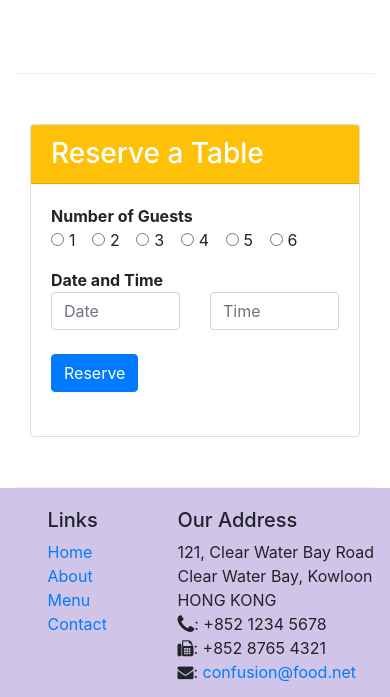
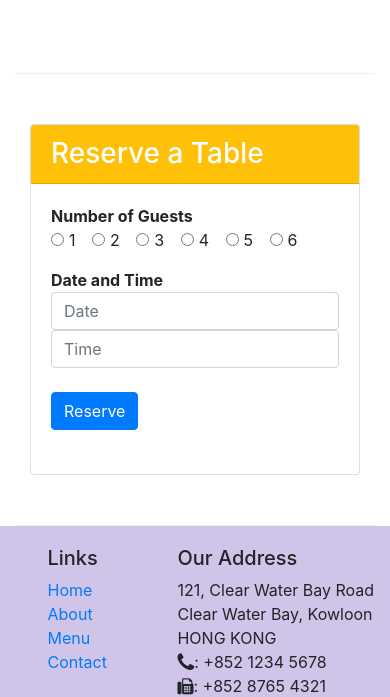
Before and after one commit to nebooz/coursera-boot, a website: page index.html in a window 390 px wide. Shown: the part 1710-2407 px from the top of the page. Drawn offline with nearby package versions, Linux system fonts and the light colour scheme.

Commit message:
xs grid adjustments

```diff
--- a/index.html
+++ b/index.html
@@ -159,11 +159,11 @@
                             <dd class="col-12 col-sm-9">
                                 <form>
                                     <div class="form-group row">
-                                        <div class="col">
+                                        <div class="col-12 col-sm-6">
                                             <input type="text" class="form-control" id="date" name="date"
                                                 placeholder="Date">
                                         </div>
-                                        <div class="col">
+                                        <div class="col-12 col-sm-6">
                                             <input type="text" class="form-control" id="time" name="time"
                                                 placeholder="Time">
                                         </div>
```
